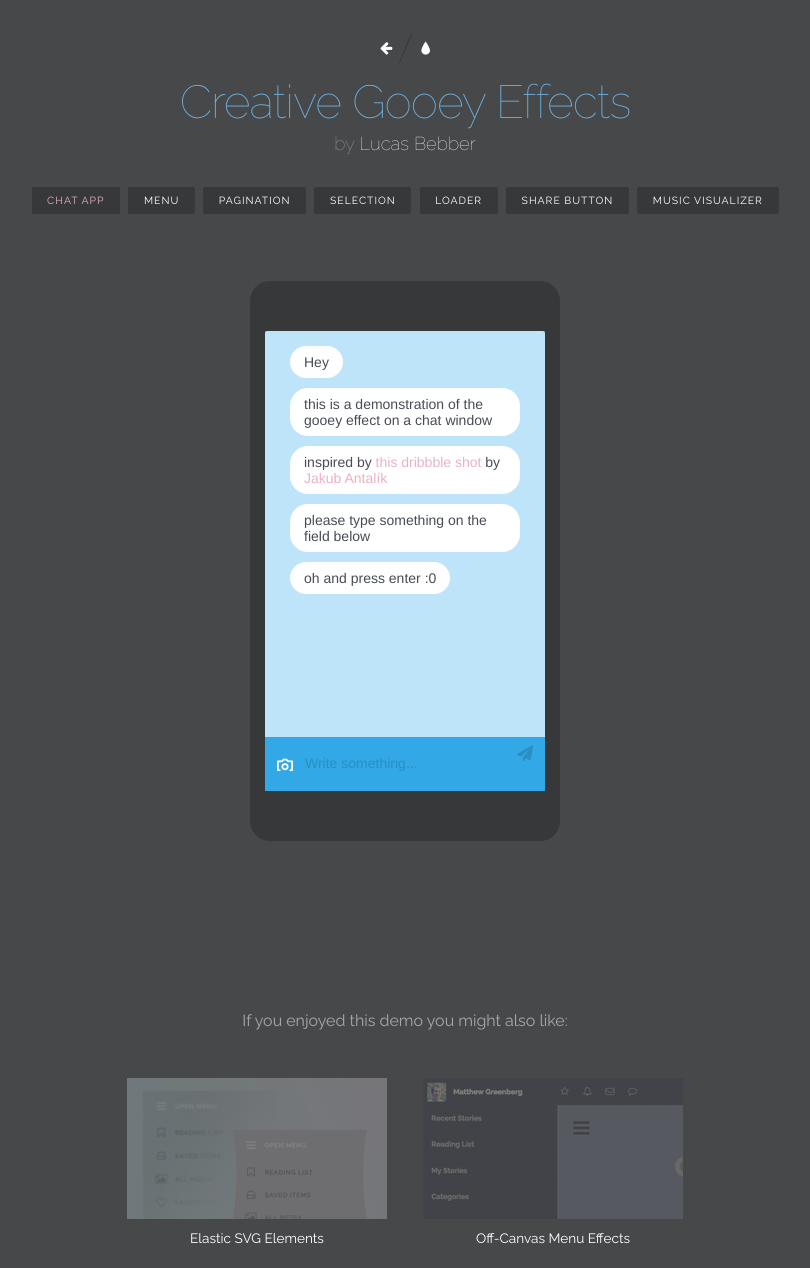
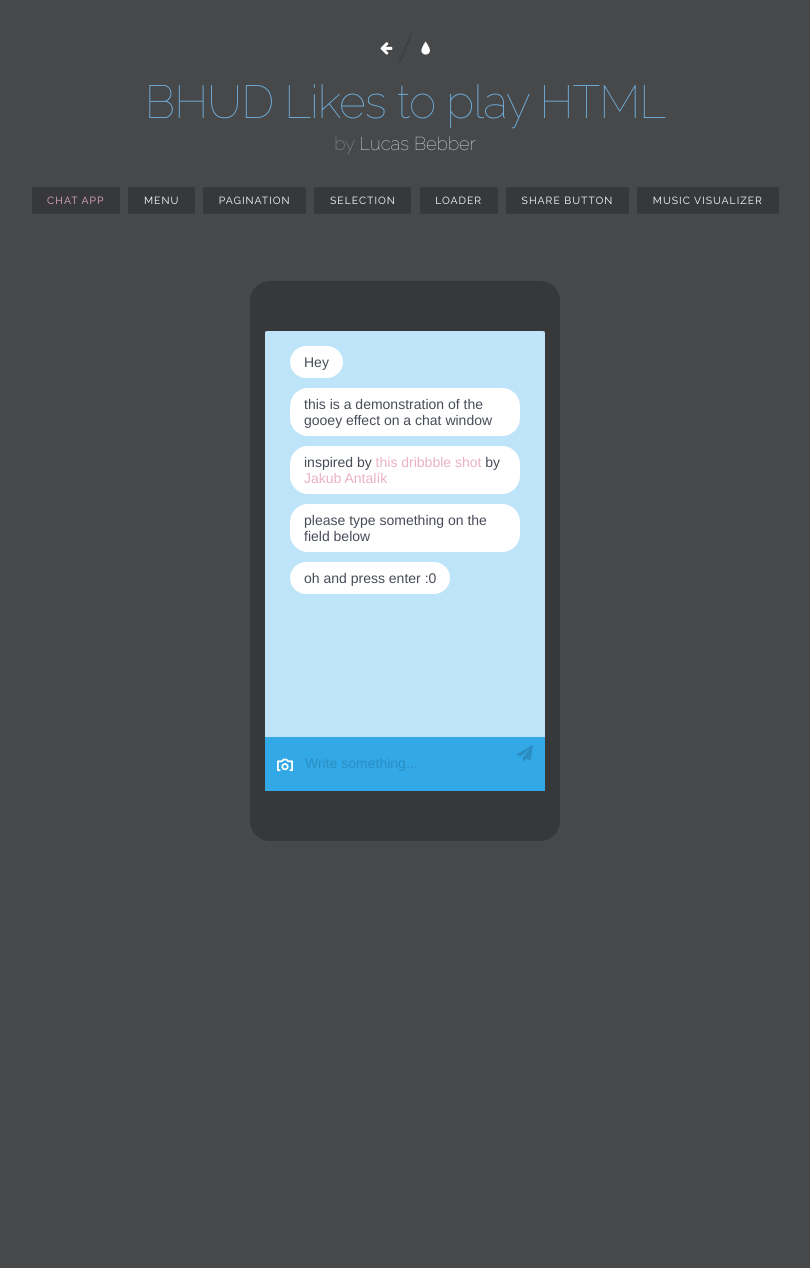
Before and after one commit to bhudelson/web_playground, a plain HTML site: page index.html in a window 1280 px wide. Shown: the whole page, without its empty margins (235-1045 px from the left). After the commit the page ends 995 px from the top, so only its background shows below. Drawn offline with Linux system fonts and the light colour scheme.

Commit message:
removed the promo section.

```diff
--- a/index.html
+++ b/index.html
@@ -25,7 +25,7 @@
 					<a class="codrops-icon codrops-icon--prev" href="http://tympanus.net/Tutorials/PlayfulTrampolineEffect/" title="Previous Demo"><span>Previous Demo</span></a>
 					<a class="codrops-icon codrops-icon--drop" href="http://tympanus.net/codrops/?p=23487" title="Back to the article"><span>Back to the Codrops article</span></a>
 				</div>
-				<h1>Creative Gooey Effects <span>by <a href="http://twitter.com/lucasbebber">Lucas Bebber</a></span></h1>
+				<h1>BHUD Likes to play HTML<span>by <a href="http://twitter.com/lucasbebber">Lucas Bebber</a></span></h1>
 				<nav class="codrops-demos">
 					<a class="current-demo" href="index.html">Chat App</a>
 					<a href="menu.html">Menu</a>
@@ -96,17 +96,7 @@
 			  </defs>
 			</svg>
 			<!-- Related demos -->
-			<section class="content content--related">
-				<p>If you enjoyed this demo you might also like:</p>
-				<a class="media-item" href="http://tympanus.net/Development/ElasticSVGElements/">
-					<img class="media-item__img" src="img/related/MorphingShapeEffects.png">
-					<h3 class="media-item__title">Elastic SVG Elements</h3>
-				</a>
-				<a class="media-item" href="http://tympanus.net/Development/OffCanvasMenuEffects/">
-					<img class="media-item__img" src="img/related/OffCanvasMenuEffects.png">
-					<h3 class="media-item__title">Off-Canvas Menu Effects</h3>
-				</a>
-			</section>
+
 		</div><!-- /container -->
 		<script src="js/jquery.min.js"></script>
 		<script src="js/TweenMax.min.js"></script>
```
